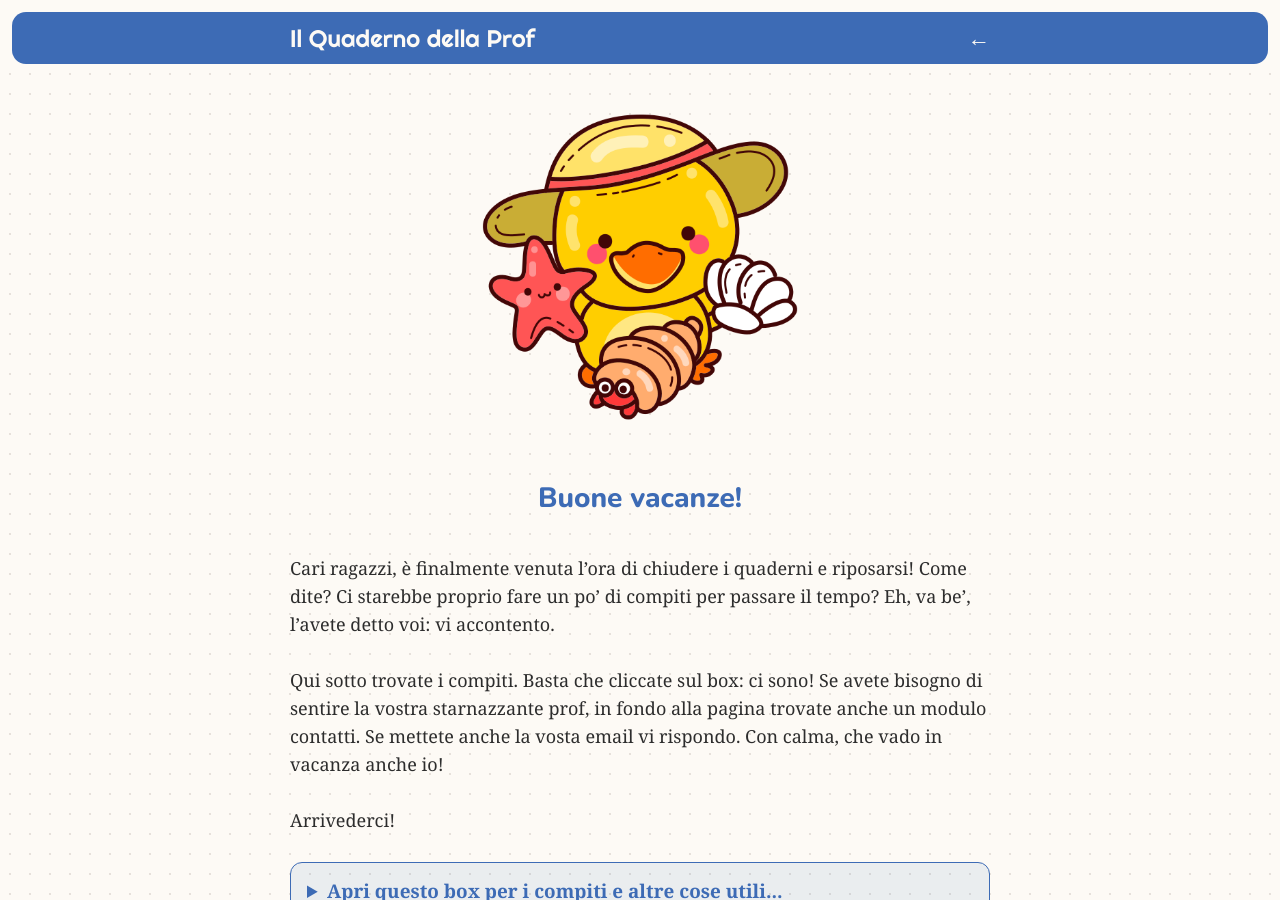
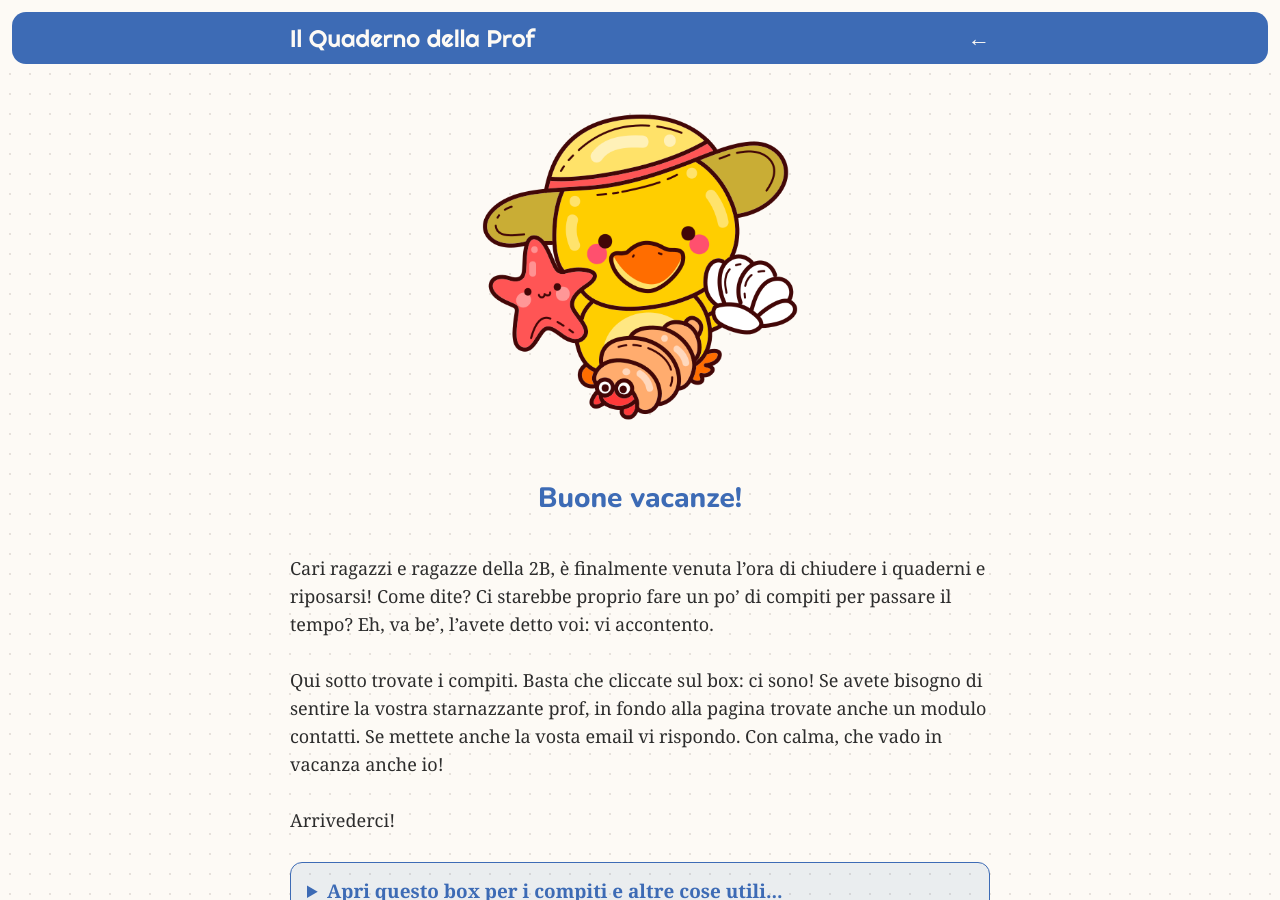
Before and after one commit to ilquadernodellaprof/ilquadernodellaprof.github.io, a Jekyll site: the page built from classe/2026-2b.md, in a window 1280 px wide and 900 px high. Built offline with Jekyll 4.4.1, drawn with Linux system fonts in a browser that asks for light colours.

Commit message:
Update 2026-2b.md

```diff
--- a/classe/2026-2b.md
+++ b/classe/2026-2b.md
@@ -3,7 +3,7 @@ layout: arrivederci
 period: summer
 classe: fiordaliso
 ---
-Cari ragazzi,
+Cari ragazzi e ragazze della 2B,
 è finalmente venuta l'ora di chiudere i quaderni e riposarsi!
 Come dite?
 Ci starebbe proprio fare un po' di compiti per passare il tempo?
```
